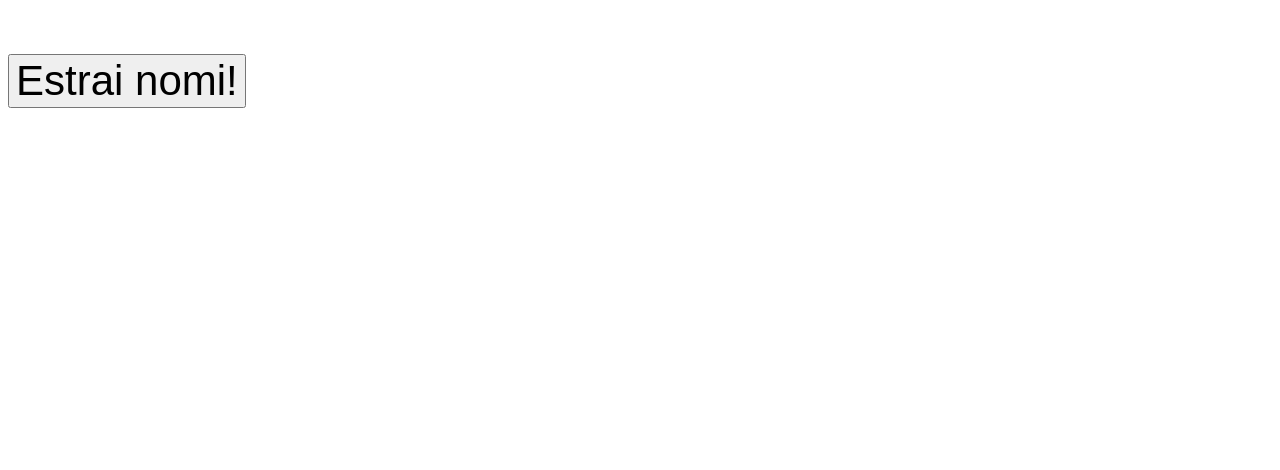
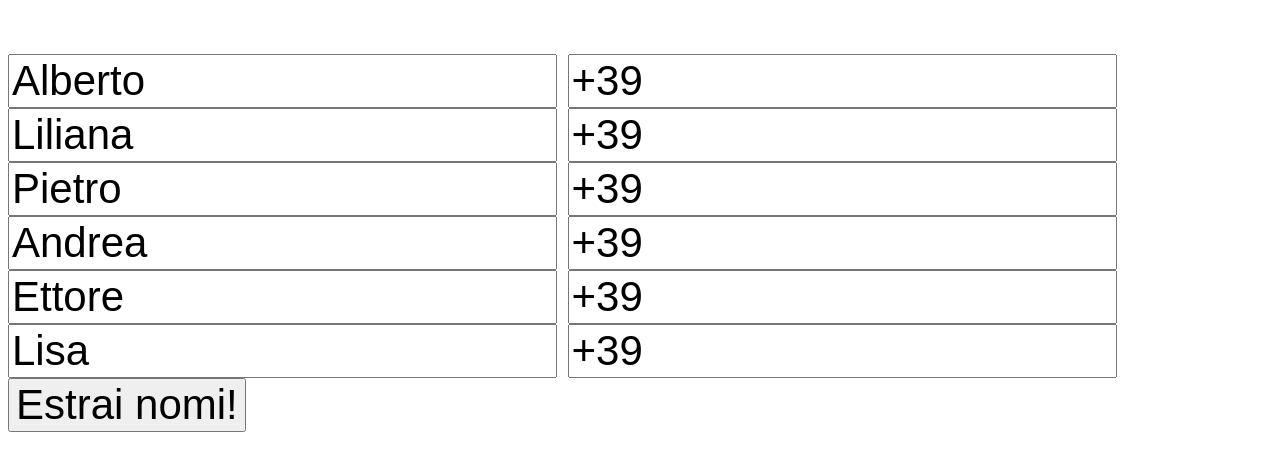
Before and after one commit to pietro909/secret-santa, a website: page index.html in a window 1280 px wide. Shown: the part 156-626 px from the top of the page. Drawn offline with Linux system fonts and the light colour scheme.

Commit message:
First round...

```diff
--- a/index.html
+++ b/index.html
@@ -12,9 +12,16 @@
 
 </head>
 
-<body>
+<body onload="init()">
   <script src="script.js"></script>
   <h1>Oh oh oh!</h1>
-  <button onclick="run()">Estrai nomi!</button>
+  <form onsubmit="run(event)">
+    <div id="names">
+        <input type="text" />
+        <input type="tel" />
+    </div>
+
+    <button type="submit">Estrai nomi!</button>
+  </form>
 </body>
 </html>
--- a/script.js
+++ b/script.js
@@ -1,6 +1,17 @@
-function run() {
-    const recipients = [ { name: "Pietro", number: "+35677160883"}]
+function run(event) {
+    event.preventDefault()
+
+    const namesContainer = document.getElementById("names")
+    const recipients = Object.values(namesContainer.children).map(child =>
+        ({
+            name: child.children[0].value,
+            number: child.children[1].value
+        })
+    )
+
     const budget = "20euro"
+
+    console.log(recipients)
 
     fetch(".netlify/functions/drawNames",{
         method: "POST",
@@ -13,4 +24,21 @@ function run() {
     }).catch(e => {
         console.error("CAZZO", e)
     })
+    return false
 }
+
+function init() {
+    const names = ["Alberto", "Liliana", "Pietro", "Andrea", "Ettore", "Lisa"]
+    const namesContainer = document.getElementById("names")
+    const nodes = names.reduce((acc, name) => {
+        const node = `
+            <div id="${name}">
+                <input type="text" value="${name}"/>
+                <input type="tel" value="+39"/>
+            </div>`
+        acc += node
+        return acc
+    }, "");
+
+    namesContainer.innerHTML = nodes;
+}
--- a/styles.css
+++ b/styles.css
@@ -9,3 +9,7 @@ body {
 button {
   font-size: 3rem;
 }
+
+input {
+  font-size: 3rem;
+}
```
Also changed, not shown: my_functions/drawNames.js (+9 -6 lines).
